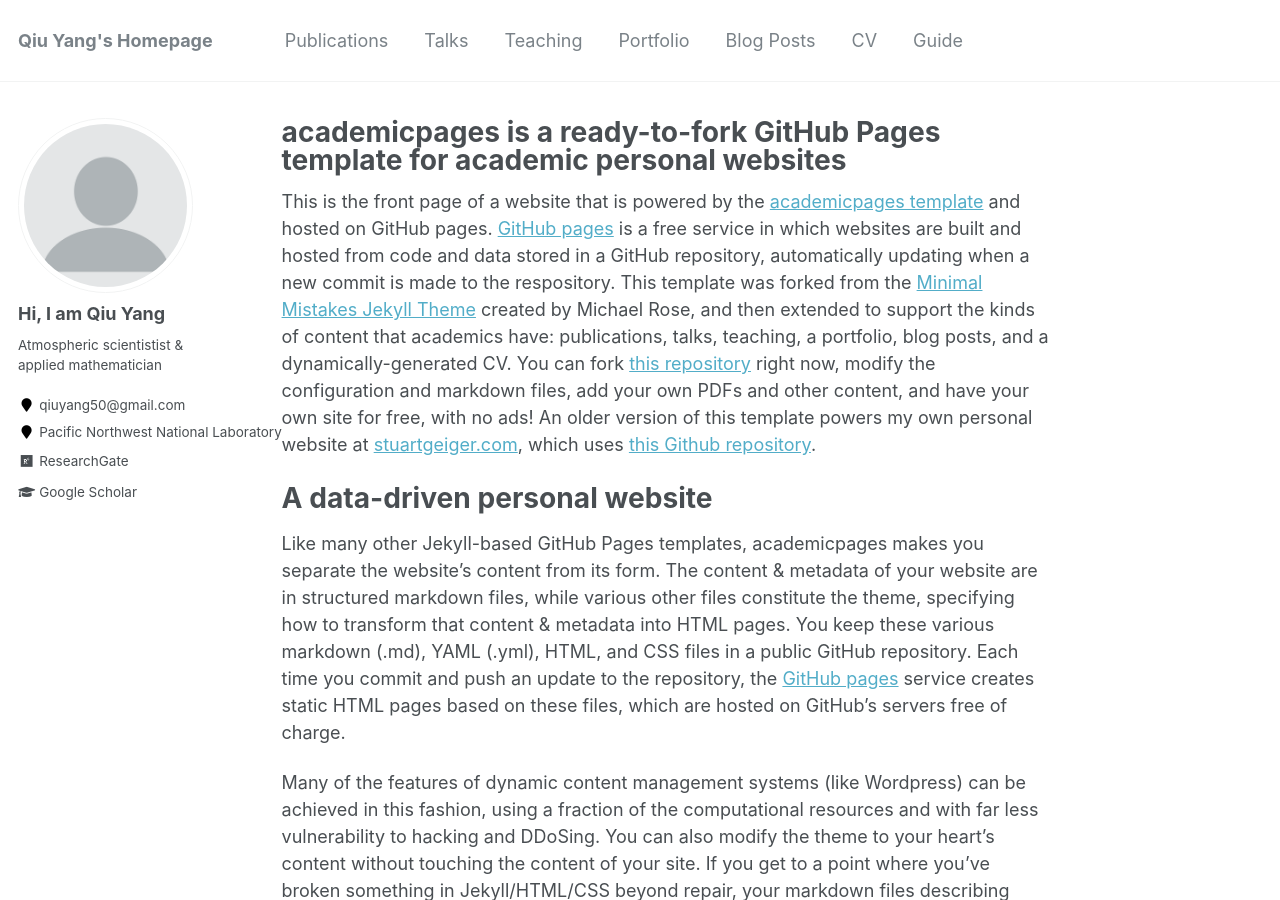
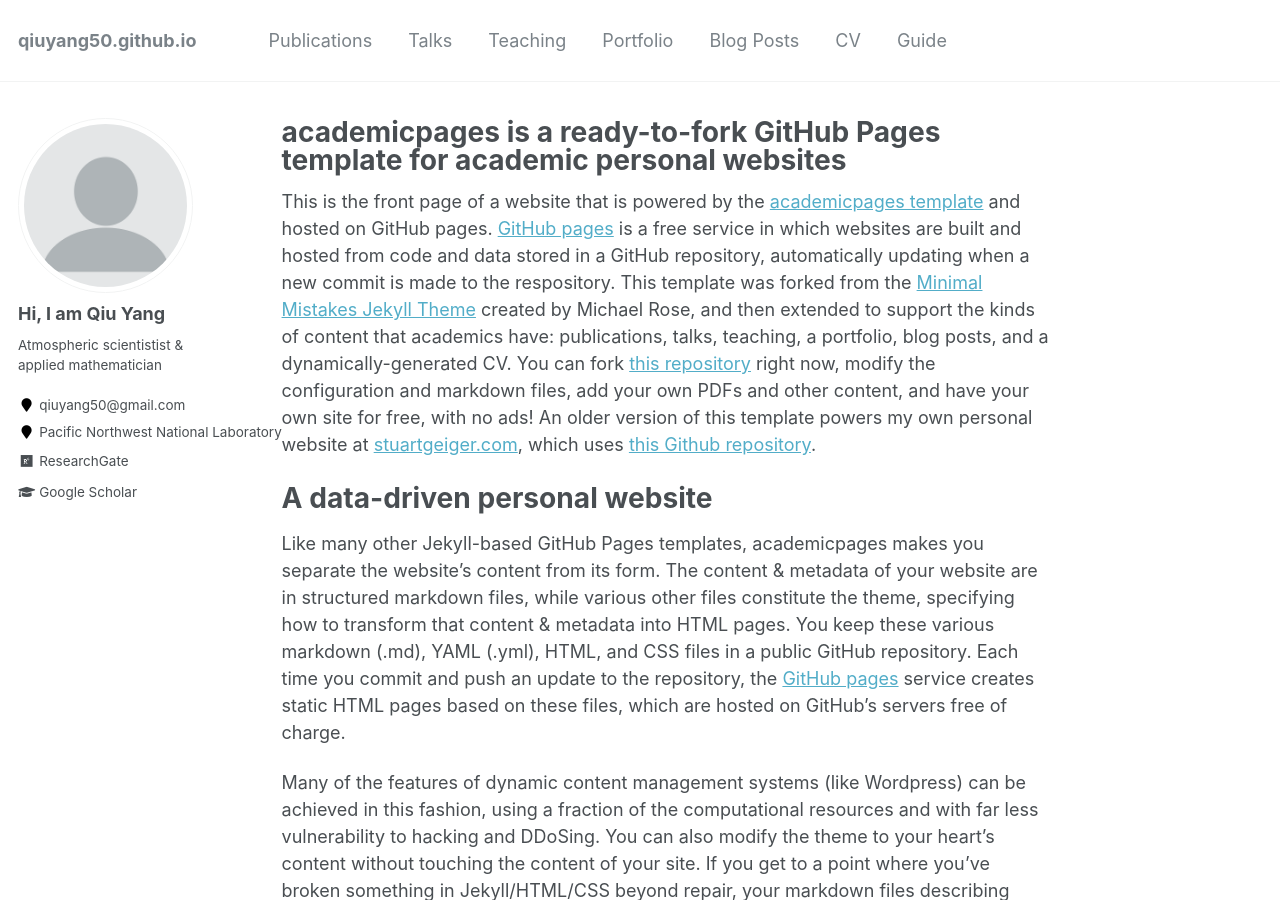
Before and after one commit to qiuyang50/qiuyang50.github.io, a Jekyll site: the page built from _pages/about.md, in a window 1280 px wide and 900 px high. Built offline with Jekyll 4.4.1, drawn with Linux system fonts in a browser that asks for light colours.

Commit message:
Update _config.yml

```diff
--- a/_config.yml
+++ b/_config.yml
@@ -7,7 +7,7 @@
 
 # Site Settings
 locale                   : "en-US"
-title                    : "Qiu Yang's Homepage"
+title                    : #"Qiu Yang's Homepage"
 title_separator          : "-"
 name                     : &name "Your Name"
 description              : &description "personal description"
```
